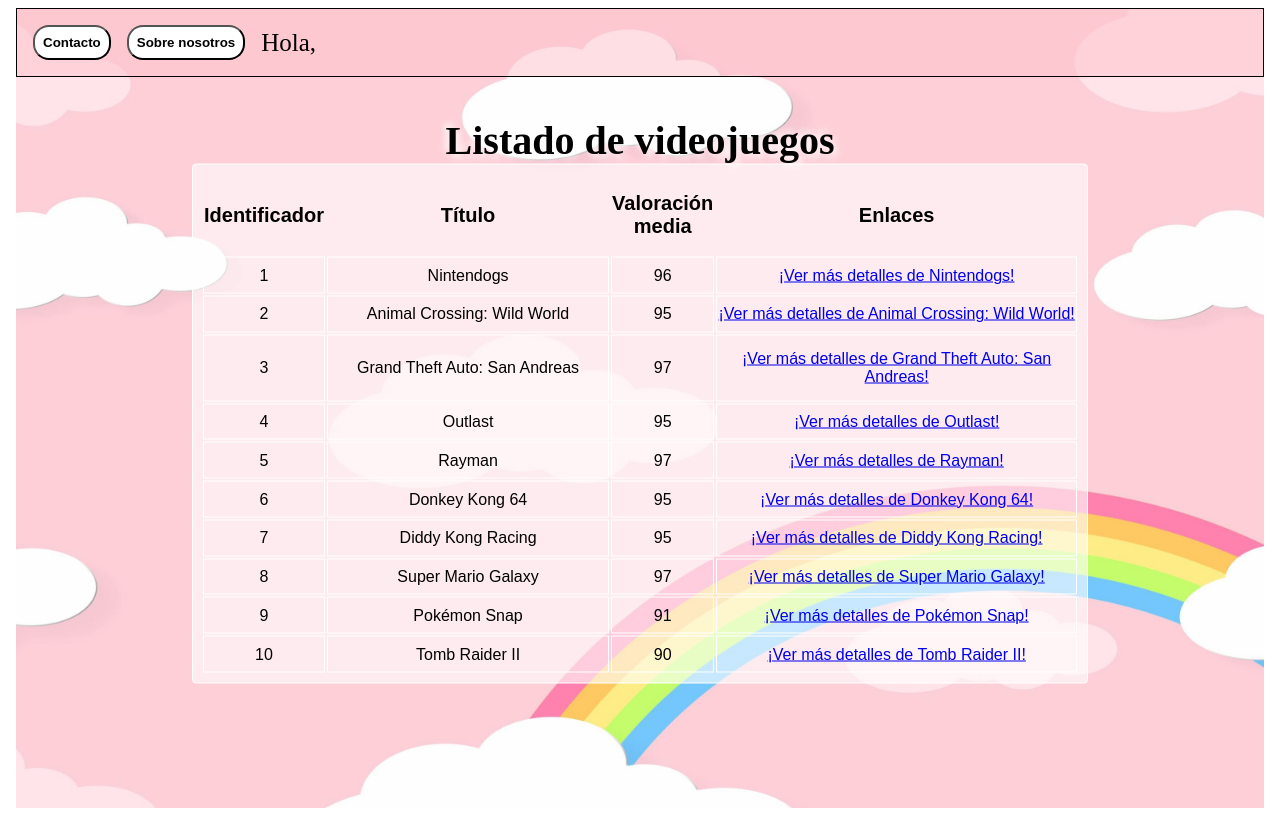
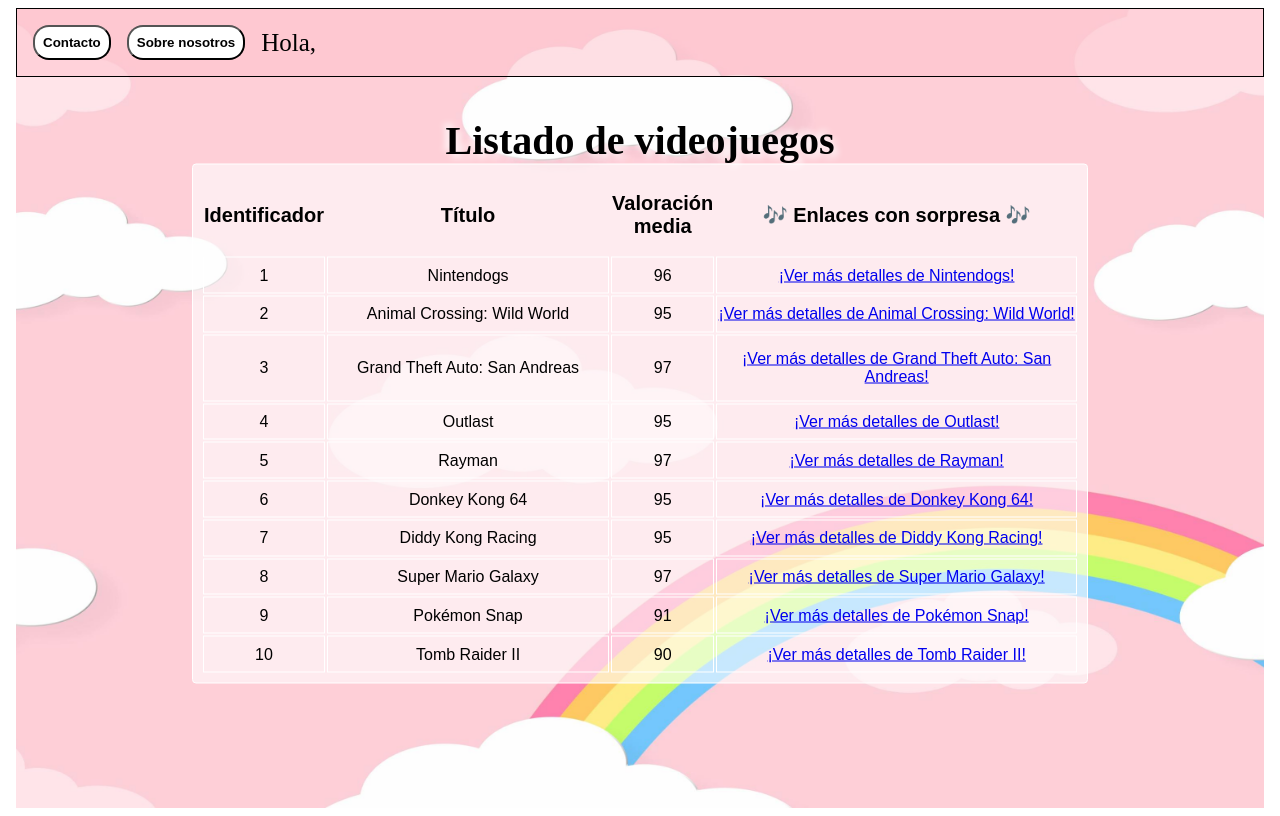
Before and after one commit to Gerard-Perujo/Web_EntornoCliente_AE3, an Angular app in the folder Maribel/videojuegos/: page /index in a window 1280 px wide. Built offline with nearby package versions, Linux system fonts and the light colour scheme.

Commit message:
pequeña add

```diff
--- a/Maribel/videojuegos/src/app/index/index.component.html
+++ b/Maribel/videojuegos/src/app/index/index.component.html
@@ -11,7 +11,7 @@
                 <th>Identificador</th>
                 <th>Título</th>
                 <th>Valoración media</th>
-                <th>Enlaces</th>
+                <th>🎶 Enlaces con sorpresa 🎶</th>
             </tr>
             <!--A continuación se procede a iterar la lista de videojuegos, del tal manera
             que se creará una nueva fila (tr) con cada objeto Videojuego que localice dentro del listado.
```
